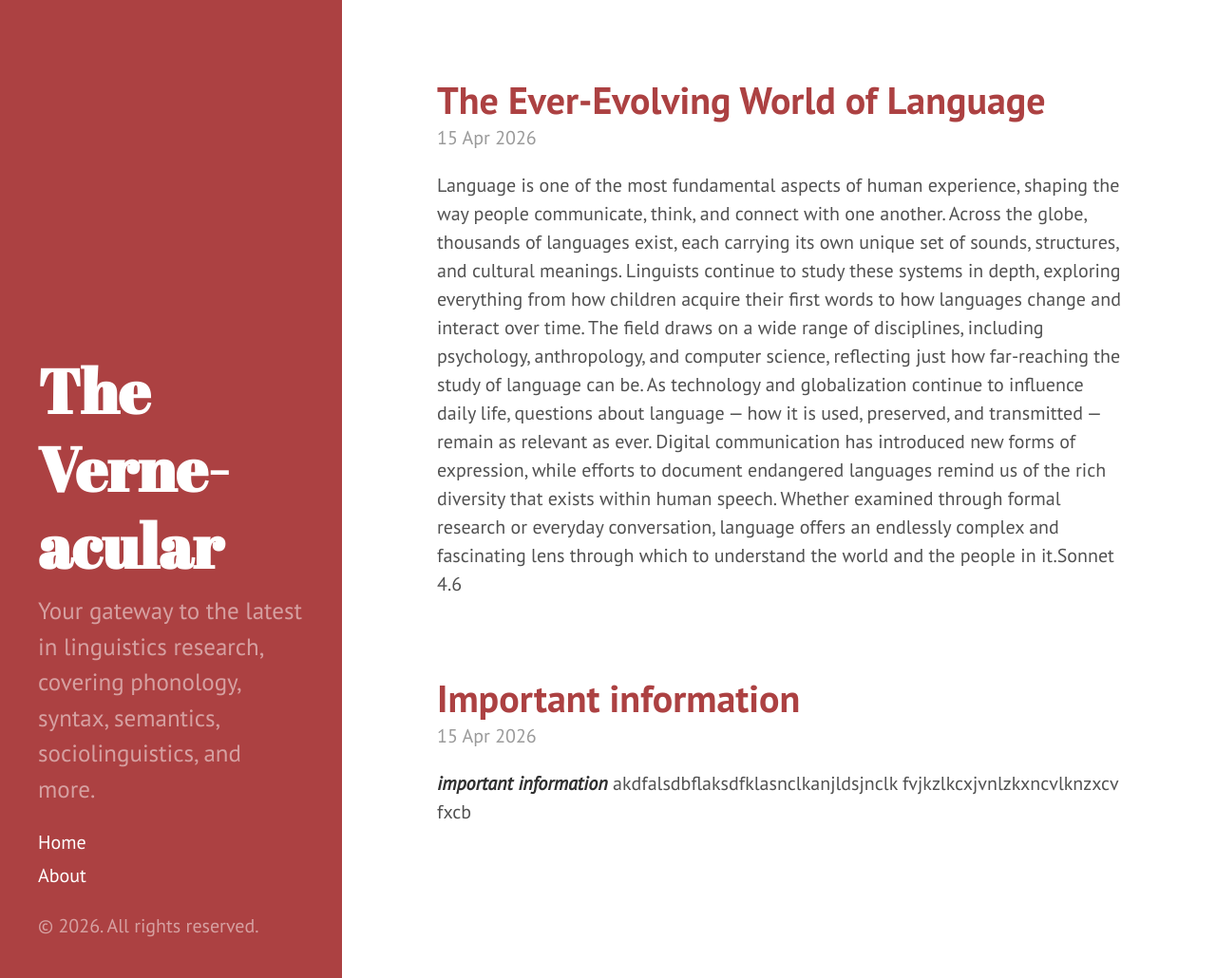
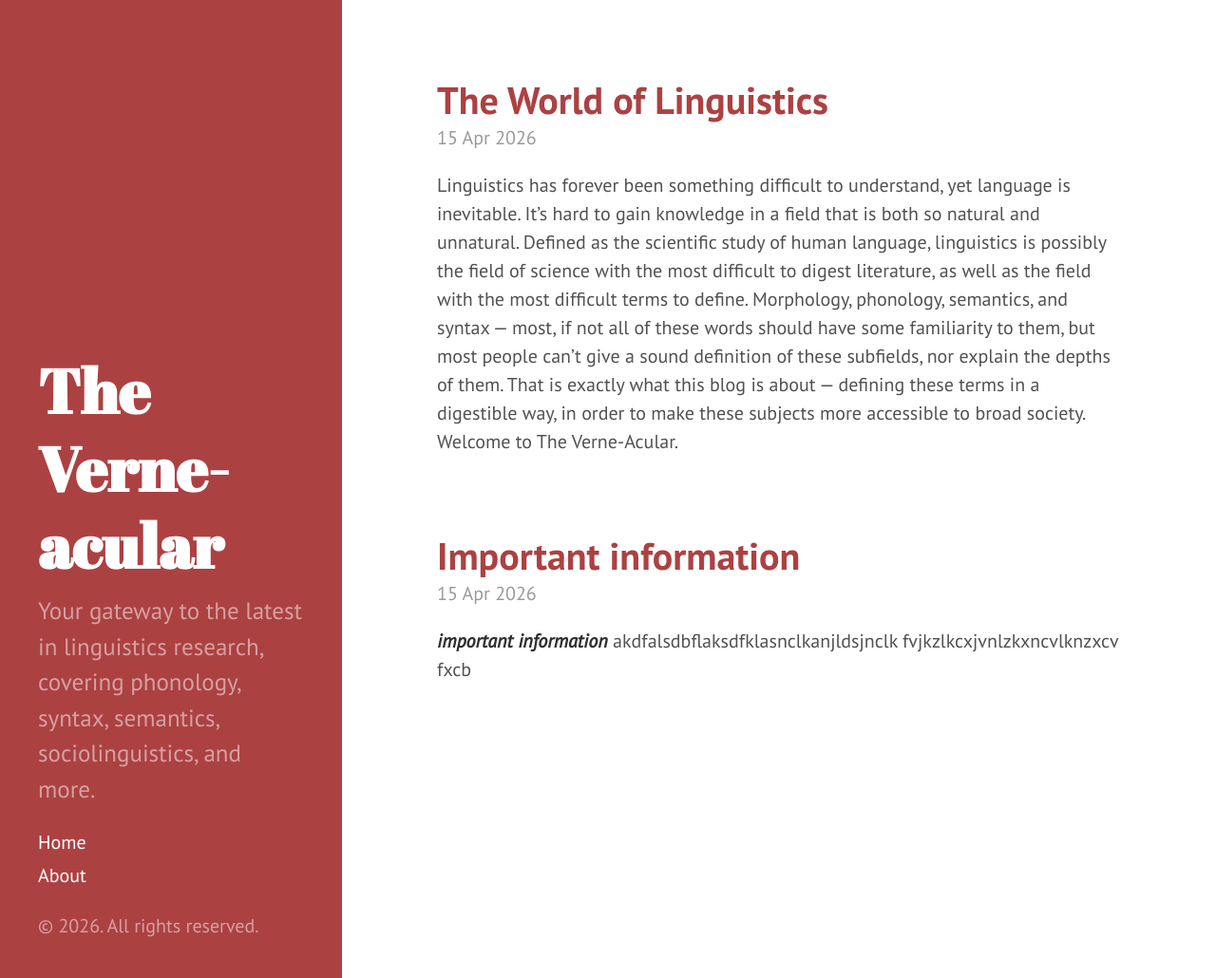
Before and after one commit to Verne-Green/Verne-Green.github.io, a Jekyll site: the page built from index.markdown, in a window 1280 px wide and 1030 px high. Shown: the whole window at 95% size. Built offline with Jekyll 4.4.1, drawn with Linux system fonts in a browser that asks for light colours.

Commit message:
Revise post title and enhance content on linguistics
Updated the title and content to focus on linguistics and its complexities.

```diff
--- a/_posts/2026-04-15-on-language.markdown
+++ b/_posts/2026-04-15-on-language.markdown
@@ -1,8 +1,8 @@
 ---
 layout: post
-title:  "The Ever-Evolving World of Language"
+title:  "The World of Linguistics"
 date:   2026-04-15 18:49:09 -0400
 categories: language
 ---
-Language is one of the most fundamental aspects of human experience, shaping the way people communicate, think, and connect with one another. Across the globe, thousands of languages exist, each carrying its own unique set of sounds, structures, and cultural meanings. Linguists continue to study these systems in depth, exploring everything from how children acquire their first words to how languages change and interact over time. The field draws on a wide range of disciplines, including psychology, anthropology, and computer science, reflecting just how far-reaching the study of language can be.
-As technology and globalization continue to influence daily life, questions about language — how it is used, preserved, and transmitted — remain as relevant as ever. Digital communication has introduced new forms of expression, while efforts to document endangered languages remind us of the rich diversity that exists within human speech. Whether examined through formal research or everyday conversation, language offers an endlessly complex and fascinating lens through which to understand the world and the people in it.Sonnet 4.6
+Linguistics has forever been something difficult to understand, yet language is inevitable. It's hard to gain knowledge in a field that is both so natural and unnatural. Defined as the scientific study of human language, linguistics is possibly the field of science with the most difficult to digest literature, as well as the field with the most difficult terms to define.
+Morphology, phonology, semantics, and syntax — most, if not all of these words should have some familiarity to them, but most people can't give a sound definition of these subfields, nor explain the depths of them. That is exactly what this blog is about — defining these terms in a digestible way, in order to make these subjects more accessible to broad society. Welcome to The Verne-Acular.
```
